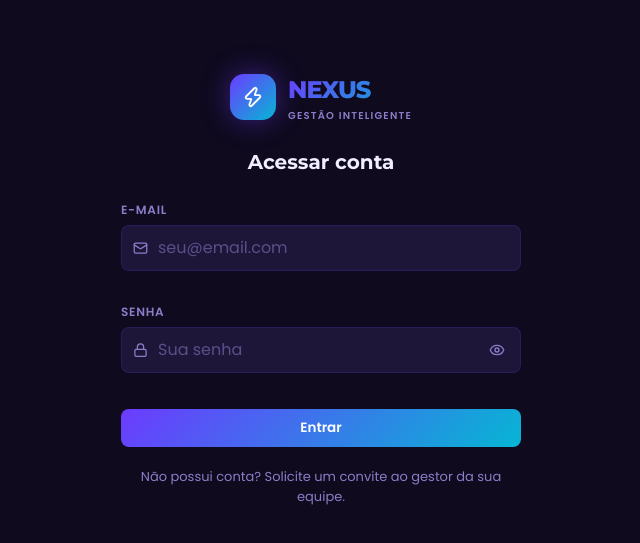
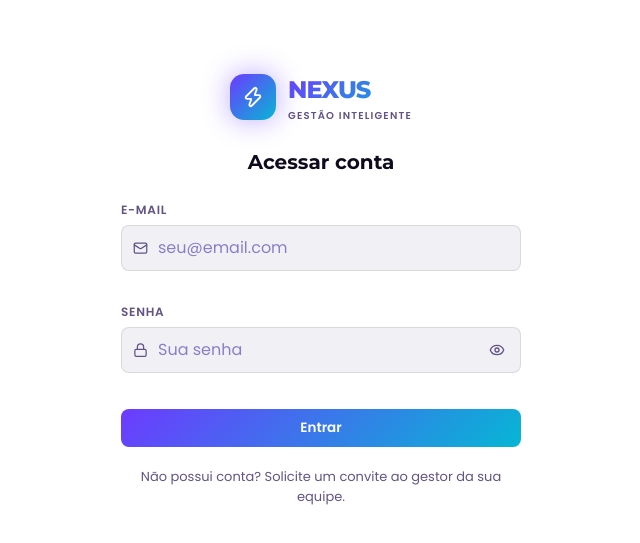
Before and after one commit to vml-arquivos/nexus-gestao, a React (Vite) app: page /login in a window 1280 px wide. Shown: the part 111-654 px from the top of the page, without its empty margins (319-959 px from the left). Built offline with nearby package versions, Linux system fonts and the light colour scheme; no server answers.

Commit message:
correção build 2

```diff
--- a/src/app-styles.css
+++ b/src/app-styles.css
@@ -18,48 +18,15 @@
   --font-body:    'Poppins', sans-serif;
   --font-heading: 'Montserrat', sans-serif;
 
-  /* Paleta primária */
-  --primary:       #6C3BFF;
-  --primary-light: #B99FFF;
-  --primary-dim:   rgba(108,59,255,0.18);
-
-  /* Cor secundária */
-  --secondary:     #06B6D4;
-
-  /* Semânticas */
-  --success:  #10B981;
-  --danger:   #EF4444;
-  --warning:  #F59E0B;
-
-  /* Fundos */
-  --bg:   #0F0A1E;
-  --bg2:  #16102B;
-  --bg3:  #1E1638;
-  --bg4:  #2A2048;
-
-  /* Textos */
-  --text:       #F0EEFF;
-  --text2:      #C4B5FD;
-  --text3:      #8B7EC8;
-  --text-muted: #5B4F8A;
-
-  /* Bordas */
-  --border:  rgba(108,59,255,0.18);
-  --border2: rgba(108,59,255,0.30);
-
-  /* Gradientes */
-  --grad-primary: linear-gradient(135deg, #6C3BFF 0%, #06B6D4 100%);
-  --grad-card:    linear-gradient(145deg, #16102B 0%, #1E1638 100%);
-
-  /* Sombras */
-  --shadow-sm: 0 1px 4px rgba(0,0,0,0.4);
-  --shadow-md: 0 4px 16px rgba(0,0,0,0.5);
-  --shadow-lg: 0 8px 32px rgba(0,0,0,0.6);
-
-  /* Border radius */
-  --radius:    12px;
-  --radius-sm: 8px;
-  --radius-lg: 16px;
+  /*
+   * Não defina tokens de cor ou gradientes aqui. As cores
+   * (primária, secundária, sucesso, perigo, fundo, texto, borda,
+   * gradientes, sombras e raios) são declaradas no arquivo
+   * `theme.css` e sobrescritas conforme o modo claro/escuro.
+   * Qualquer redefinição aqui sobreporia o tema e impediria
+   * que a alternância de tema funcionasse. Mantenha somente
+   * variáveis de layout, tipografia e espaçamento nesta seção.
+   */
 }
 
 /* ===== RESET & BASE ===== */
--- a/src/features/finance/components/FinancialPersonCard.tsx
+++ b/src/features/finance/components/FinancialPersonCard.tsx
@@ -37,8 +37,7 @@ export default function FinancialPersonCard({ group, onMarkPaid, onEdit, onDelet
       {/* Cabeçalho com nome e saldo */}
       <div style={{ display: 'flex', justifyContent: 'space-between', alignItems: 'center', marginBottom: 10 }}>
         <div>
-        {/* Ajustamos o peso da fonte de 700 para 600 para deixar o texto menos pesado visualmente. */}
-        <div style={{ fontWeight: 600, fontSize: 14, overflow: 'hidden', textOverflow: 'ellipsis', whiteSpace: 'nowrap', maxWidth: 220 }}>{pessoaNome}</div>
+          <div style={{ fontWeight: 700, fontSize: 14, overflow: 'hidden', textOverflow: 'ellipsis', whiteSpace: 'nowrap', maxWidth: 220 }}>{pessoaNome}</div>
           {proximoVencimento && (
             <div style={{ fontSize: 11, color: vencido ? 'var(--warning)' : 'var(--text3)', marginTop: 2 }}>
               {vencido ? 'Vencido:' : 'Próx. venc:'} {fmtDate(proximoVencimento)}
@@ -46,8 +45,7 @@ export default function FinancialPersonCard({ group, onMarkPaid, onEdit, onDelet
           )}
         </div>
         <div style={{ textAlign: 'right' }}>
-        {/* Reduzimos o peso da fonte do saldo para 600 para amenizar o contraste visual. */}
-        <div style={{ fontWeight: 600, fontSize: 16, color: saldo >= 0 ? 'var(--success)' : 'var(--danger)' }}>
+          <div style={{ fontWeight: 700, fontSize: 16, color: saldo >= 0 ? 'var(--success)' : 'var(--danger)' }}>
             {saldo >= 0 ? '+' : '-'}{fmt(Math.abs(saldo))}
           </div>
           <div style={{ fontSize: 10, color: 'var(--text3)' }}>Saldo</div>
@@ -63,8 +61,7 @@ export default function FinancialPersonCard({ group, onMarkPaid, onEdit, onDelet
         ].map(({ label, value, color }) => (
           <div key={label} style={{ flex: 1, minWidth: 80, background: 'var(--bg3)', borderRadius: 8, padding: '6px 8px', display: 'flex', flexDirection: 'column', alignItems: 'flex-start' }}>
             <span style={{ fontSize: 9, color: 'var(--text3)', marginBottom: 2 }}>{label}</span>
-            {/* Peso da fonte reduzido de 700 para 600 para suavizar os números */}
-            <span style={{ fontSize: 13, fontWeight: 600, color }}>{fmt(value)}</span>
+            <span style={{ fontSize: 13, fontWeight: 700, color }}>{fmt(value)}</span>
           </div>
         ))}
       </div>
@@ -83,8 +80,7 @@ export default function FinancialPersonCard({ group, onMarkPaid, onEdit, onDelet
               </div>
               <div style={{ textAlign: 'right' }}>
                 <div style={{ fontSize: 13, fontWeight: 700, color }}>{sign}{fmt(valor)}</div>
-                {/* Peso da fonte reduzido de 600 para 500 para tornar o texto menos intenso */}
-                <div style={{ fontSize: 9, fontWeight: 500, color: item.status === 'pago' ? 'var(--success)' : item.status === 'pendente' ? 'var(--warning)' : 'var(--text3)' }}>{item.status === 'pago' ? 'Pago' : item.status === 'pendente' ? 'Pendente' : 'Cancelado'}</div>
+                <div style={{ fontSize: 9, fontWeight: 600, color: item.status === 'pago' ? 'var(--success)' : item.status === 'pendente' ? 'var(--warning)' : 'var(--text3)' }}>{item.status === 'pago' ? 'Pago' : item.status === 'pendente' ? 'Pendente' : 'Cancelado'}</div>
               </div>
               <div style={{ display: 'flex', alignItems: 'center', gap: 4, flexShrink: 0 }}>
                 {item.status === 'pendente' && (
--- a/src/pages/Tarefas.tsx
+++ b/src/pages/Tarefas.tsx
@@ -1,6 +1,7 @@
 import { useState, useEffect, useCallback } from 'react'
-import { Plus, CheckCircle2, Clock, AlertCircle, XCircle, Loader, ChevronDown, User, Calendar, Trash2, Edit3, Check, X, Search } from 'lucide-react'
+import { Plus, CheckCircle2, Clock, AlertCircle, XCircle, Loader, ChevronDown, User, Calendar, Trash2, Edit3, Check, X, Search, Mic, MicOff } from 'lucide-react'
 import { tarefasApi, equipeApi, type Tarefa, type MembroEquipe, type ChecklistItem } from '../lib/api'
+import { useSpeechToText } from '../hooks/useSpeechToText'
 import { useAuth } from '../lib/AuthContext'
 import { nanoid } from '../lib/utils'
 
@@ -64,6 +65,11 @@ function TarefaModal({ tarefa, membros, onSave, onClose }: {
   const [novoItem, setNovoItem]     = useState('')
   const [loading, setLoading]       = useState(false)
 
+  // Microfone: adiciona transcrição aos campos
+  const { listening: micTitulo, toggle: toggleTitulo } = useSpeechToText((text: string) => setTitulo(prev => (prev + ' ' + text).trim()))
+  const { listening: micDescricao, toggle: toggleDescricao } = useSpeechToText((text: string) => setDescricao(prev => (prev + ' ' + text).trim()))
+  const { listening: micItem, toggle: toggleItem } = useSpeechToText((text: string) => setNovoItem(prev => (prev + ' ' + text).trim()))
+
   function addItem() {
     if (!novoItem.trim()) return
     setChecklist(p => [...p, { id: nanoid(), texto: novoItem.trim(), feito: false }])
@@ -94,11 +100,21 @@ function TarefaModal({ tarefa, membros, onSave, onClose }: {
         <div style={{ display: 'flex', flexDirection: 'column', gap: 14 }}>
           <div className="form-group">
             <label className="form-label">Título *</label>
-            <input className="form-input" placeholder="Descreva a tarefa…" value={titulo} onChange={e => setTitulo(e.target.value)} />
+            <div style={{ display: 'flex', gap: 8 }}>
+              <input className="form-input" placeholder="Descreva a tarefa…" value={titulo} onChange={e => setTitulo(e.target.value)} />
+              <button type="button" onClick={toggleTitulo} className="btn btn-secondary" style={{ width: 44, padding: 0 }} title={micTitulo ? 'Parar gravação' : 'Falar título'}>
+                {micTitulo ? <MicOff size={16} /> : <Mic size={16} />}
+              </button>
+            </div>
           </div>
           <div className="form-group">
             <label className="form-label">Descrição</label>
-            <textarea className="form-input" rows={2} placeholder="Detalhes…" value={descricao} onChange={e => setDescricao(e.target.value)} style={{ resize: 'vertical', minHeight: 60 }} />
+            <div style={{ display: 'flex', gap: 8, alignItems: 'flex-start' }}>
+              <textarea className="form-input" rows={2} placeholder="Detalhes…" value={descricao} onChange={e => setDescricao(e.target.value)} style={{ resize: 'vertical', minHeight: 60 }} />
+              <button type="button" onClick={toggleDescricao} className="btn btn-secondary" style={{ width: 44, height: 44, padding: 0 }} title={micDescricao ? 'Parar gravação' : 'Falar descrição'}>
+                {micDescricao ? <MicOff size={16} /> : <Mic size={16} />}
+              </button>
+            </div>
           </div>
           <div style={{ display: 'grid', gridTemplateColumns: '1fr 1fr', gap: 12 }}>
             <div className="form-group">
@@ -127,6 +143,9 @@ function TarefaModal({ tarefa, membros, onSave, onClose }: {
             <label className="form-label">Checklist</label>
             <div style={{ display: 'flex', gap: 8, marginBottom: 8 }}>
               <input className="form-input" style={{ flex: 1 }} placeholder="Adicionar item…" value={novoItem} onChange={e => setNovoItem(e.target.value)} onKeyDown={e => e.key === 'Enter' && (e.preventDefault(), addItem())} />
+              <button type="button" onClick={toggleItem} className="btn btn-secondary" style={{ width: 38, padding: 0 }} title={micItem ? 'Parar gravação' : 'Falar item'}>
+                {micItem ? <MicOff size={14} /> : <Mic size={14} />}
+              </button>
               <button className="btn btn-secondary" onClick={addItem}><Plus size={16} /></button>
             </div>
             {checklist.map(item => (
--- a/src/styles/theme.css
+++ b/src/styles/theme.css
@@ -11,12 +11,8 @@
   --primary-dim:   rgba(108,59,255,0.18);
   --secondary:     #06B6D4;
   --success:       #10B981;
-  /* Ajuste de cores para reduzir contraste excessivo e tornar a interface mais leve.
-   * O laranja e o vermelho originais (#F59E0B e #EF4444) eram muito fortes, causando
-   * desconforto visual.  Substituímos por tons mais suaves de vermelho e âmbar.
-   */
-  --danger:        #F87171;   /* vermelho suave */
-  --warning:       #FBBF24;   /* âmbar claro */
+  --danger:        #EF4444;
+  --warning:       #F59E0B;
 
   /* Fundos (light mode) */
   --bg:   #ffffff;
```
Also changed, not shown: 2 other files (tests, documents, lock files or other folders).
